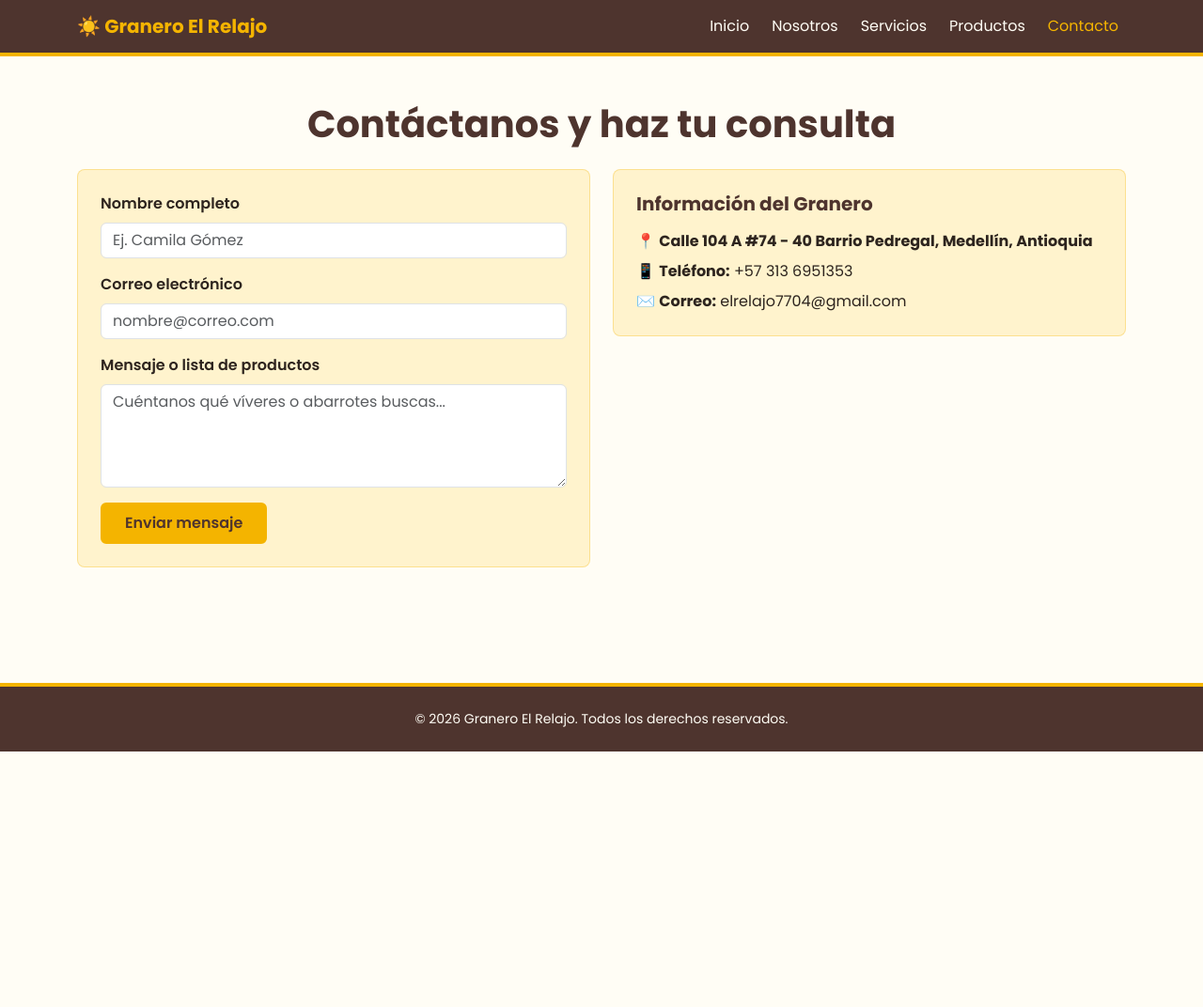
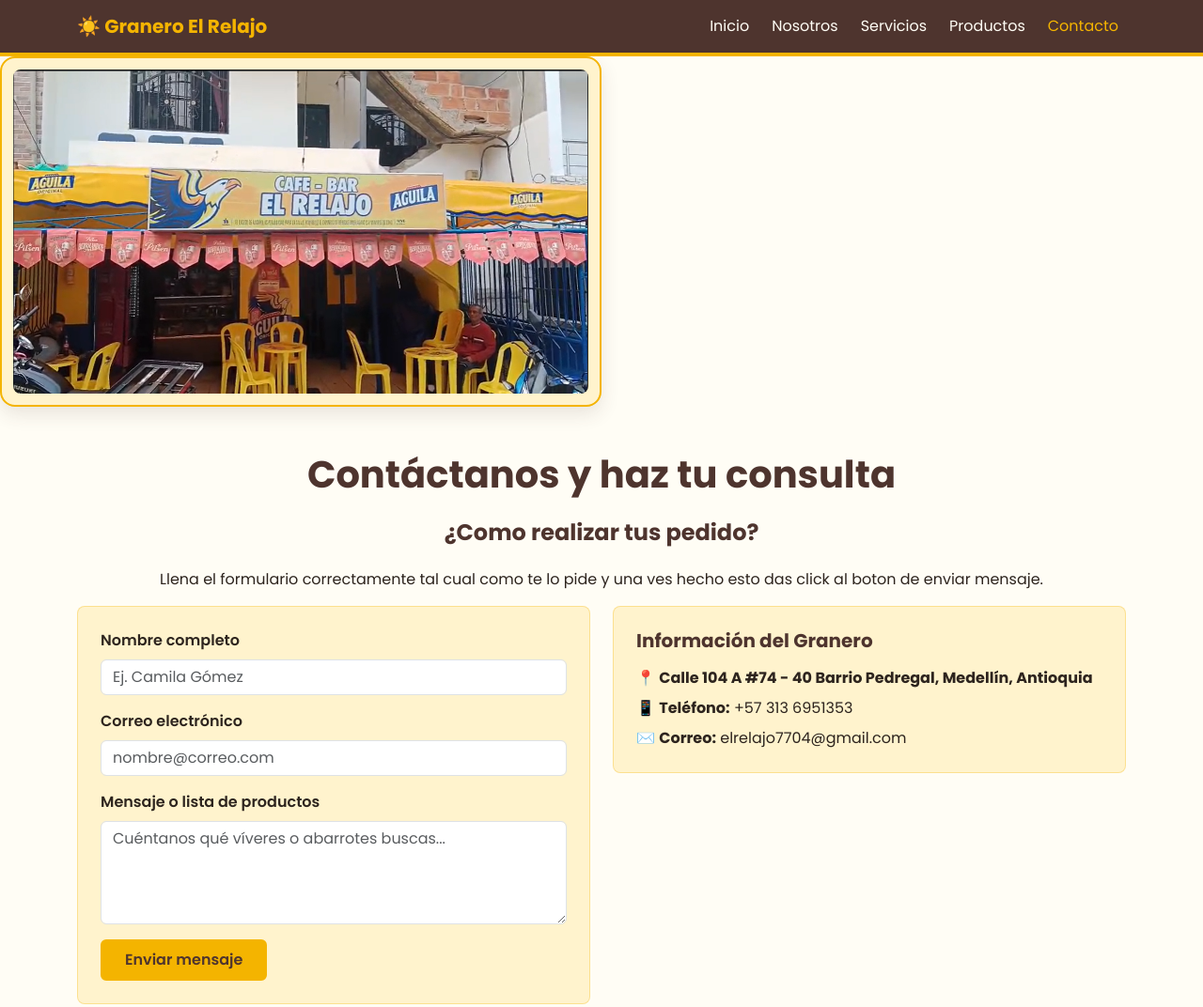
Before and after one commit to MiguelAngelOsorno/proyecto-web-los-Aprendices-De-Negro, a plain HTML site: page contacto.html in a window 1280 px wide. Shown: the top 1072 px of the page at 94% size. Before the commit the page ends 800 px from the top, so only its background shows below. Drawn offline with nearby package versions, Linux system fonts and the light colour scheme.

Commit message:
ultima actualizacion de contacto

```diff
--- a/contacto.html
+++ b/contacto.html
@@ -27,9 +27,17 @@
         </div>
     </nav>
 
+    <div class="col-12 col-md-6 text-center">
+        <div class="marco-imagen-hero">
+            <img src="img/negocio.png" alt="Fachada e interior de Granero El Relajo con productos frescos" class="img-fluid rounded-3 mx-auto">
+        </div>
+    </div>
+
     <main class="flex-grow-1 py-5">
         <div class="container">
             <h1 class="text-center fw-bold titulo-marca mb-4">Contáctanos y haz tu consulta</h1>
+            <h4 class="text-center fw-bold titulo-marca mb-4">¿Como realizar tus pedido?</h4>
+            <p class="text-center">Llena el formulario correctamente tal cual como te lo pide y una ves hecho esto das click al boton de enviar mensaje.</p>
             <div class="row g-4 align-items-start">
                 <div class="col-12 col-md-6">
                     <form class="needs-validation p-4 rounded-3 superficie-marca" novalidate>
```
